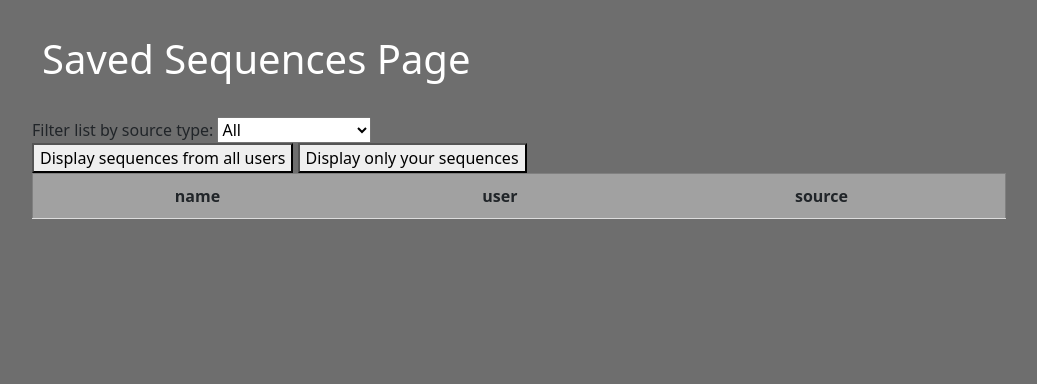
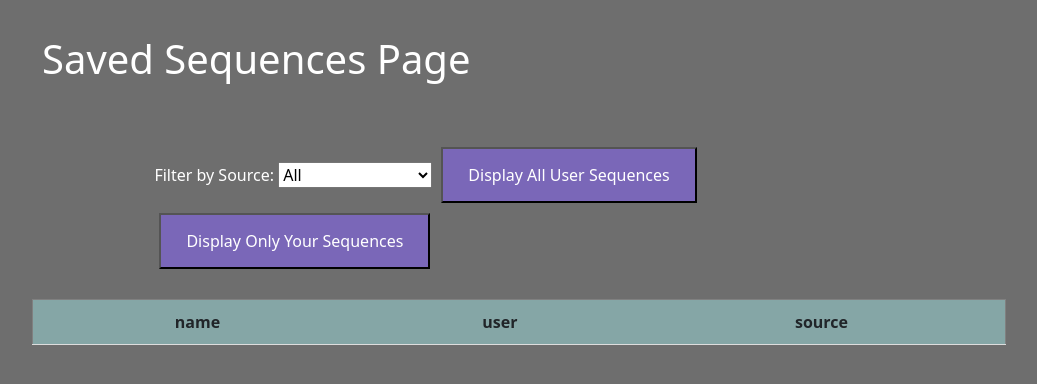
Before and after one commit to jackm357/Noodles-Interplay, a Django app: page /saved/ in a window 1280 px wide. Shown: the part 54-438 px from the top of the page, without its empty margins (121-1158 px from the left). Run offline with Django 3.2, Linux system fonts and the light colour scheme; data that the repository does not hold is empty.

Commit message:
added some styling to saved sequences

```diff
--- a/interplay/interplay/static/styling/saved.css
+++ b/interplay/interplay/static/styling/saved.css
@@ -31,5 +31,23 @@ tr:nth-child(even) {
 }
 
 tr:nth-child(odd) {
-	background-color: #a1a1a1;
+	background-color: #85a6a6;
 }
+
+label {
+    color: white;
+}
+
+.filter_button {
+    color: white;
+    padding: 14px 25px;
+    text-align: center;
+    text-decoration: none;
+    display: inline-block;
+    background-color: #7a67b8;
+    margin: 5px;
+}
+
+.dl_button {
+    border-radius: 5px;
+}
--- a/interplay/interplay/templates/saved.html
+++ b/interplay/interplay/templates/saved.html
@@ -10,16 +10,16 @@
 		<form method="post">
 			{% csrf_token %}
 			<br>
-			<label for="source">Filter list by source type:</label>
+			<div class="container">
+				<label for="source">Filter by Source:</label>
 				<select name="source" id="source"required>
 					<option value="all">All</option>
 					<option value="generated">Generated</option>
 					<option value="interpolate">Interpolated Files</option>
 				</select>
-			<br>
-			<button name="seq_display" type="submit" value="all">Display sequences from all users</button>
-			<button name="seq_display" type="submit" value="user">Display only your sequences</button>
-
+				<button class='filter_button' name="seq_display" type="submit" value="all">Display All User Sequences</button>
+				<button class='filter_button' name="seq_display" type="submit" value="user">Display Only Your Sequences</button>
+			</div>
 
 	<table border = "1">
 		<tr>
@@ -30,9 +30,7 @@
 		{% for result in data%}
 		<tr>
 			<td>
-
-
-					<button name="idNum" type="submit" value={{result.id}}>{{result.name}}</button>
+					<button class='dl_button' name="idNum" type="submit" value={{result.id}}>{{result.name}}</button>
 			</form>
 			</td>
 			<td>{{result.user}}</td>
```
Lines whose indentation alone changed are shown as unchanged.
